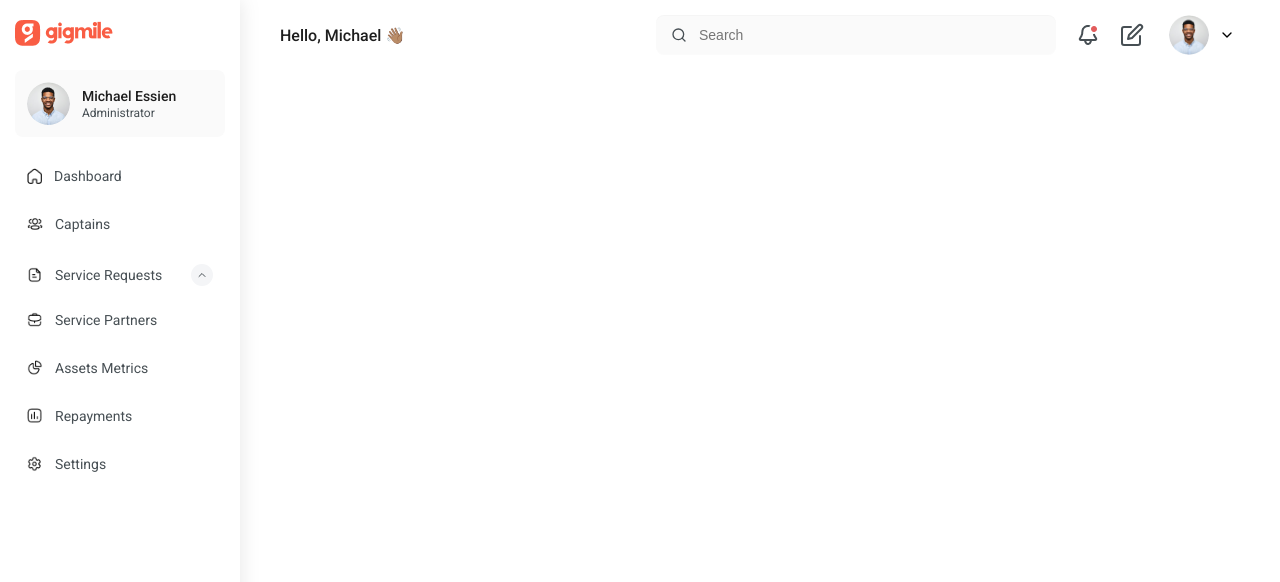
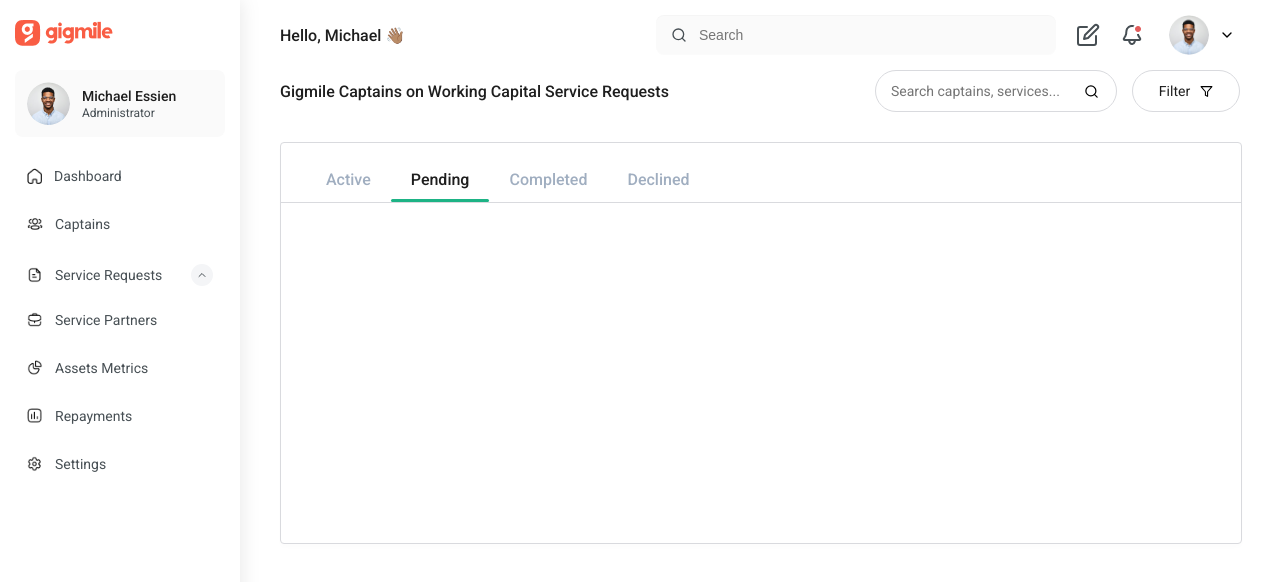
Before and after one commit to Ahumareze/gigmile, a React (Create React App) app: page / in a window 1280 px wide. Shown: the top 582 px of the page. Built offline with nearby package versions, Linux system fonts and the light colour scheme.

Commit message:
created captain's table component

```diff
--- /dev/null
+++ b/src/components/captainsTable/CaptainsTable.jsx
@@ -0,0 +1,65 @@
+import React from 'react';
+
+//styles
+import classes from './captainsTable.module.css';
+
+//icons
+import { FiSearch, FiFilter } from 'react-icons/fi';
+
+const TableItem = ({name, selected}) => {
+    let item = (
+        <div className={classes.headerItem}>
+            <div className={classes.mainHeaderItem}>
+                <p>{name}</p>
+            </div>
+            <div className={classes.headerItemLine2} />
+        </div>
+    )
+    if(selected === name){
+        item = (
+            <div className={classes.headerItem}>
+                <div className={classes.mainHeaderItem}>
+                    <p className={classes.activeText}>{name}</p>
+                </div>
+                <div className={classes.headerItemLine} />
+            </div>
+        )
+    }
+    return(
+        <>
+            {item}
+        </>
+    )
+}
+
+function CaptainsTable(props) {
+
+    return (
+        <div className={classes.container}>
+            <div className={classes.top}>
+                <p className={classes.title}>Gigmile Captains on Working Capital Service Requests</p>
+                <div className={classes.filterSearch}>
+                    <div className={classes.searchBar}>
+                        <input placeholder='Search captains, services...' />
+                        <div className={classes.searchBarIcon}> <FiSearch /> </div>
+                    </div>
+                    <div className={classes.filter}>
+                        <p>Filter</p>
+                        <FiFilter size={13} />
+                    </div>
+                </div>
+            </div>
+
+            <div className={classes.table}>
+                <div className={classes.tableHeader}>
+                    <TableItem name={'Active'} />
+                    <TableItem name={'Pending'} selected={'Pending'} />
+                    <TableItem name={'Completed'} />
+                    <TableItem name={'Declined'} />
+                </div>
+            </div>
+        </div>
+    );
+}
+
+export default CaptainsTable;
--- /dev/null
+++ b/src/components/captainsTable/captainsTable.module.css
@@ -0,0 +1,139 @@
+.container{
+    height: 50vh;
+    width: 100%;
+    /* border: 1px solid #000; */
+}
+.top{
+    height: fit-content;
+    width: 100%;
+    display: grid;
+    grid-template-columns: 1fr 370px;
+    align-items: center;
+}
+.top .title{
+    font-family: 'Roboto', sans-serif;
+    font-weight: 500;
+    font-size: 16px;
+    color: #1E1E1E;
+    margin: 0;
+}
+.filterSearch{
+    width: 100%;
+    display: flex;
+    flex-direction: row;
+    gap: 15px;
+    align-items: center;
+    justify-content: flex-end;
+}
+.searchBar{
+    height: 40px;
+    width: 240px;
+    border: 1px solid #D9DADE;
+    border-radius: 23px;
+    display: grid;
+    grid-template-columns: 1fr 50px;
+    background-color: #fff;
+}
+.searchBar input{
+    font-family: 'Roboto', sans-serif;
+    font-weight: 400;
+    font-size: 14px;
+    color: #A0AEC0;
+    background-color: transparent;
+    border: none;
+    width: 100%;
+    height: 100%;
+    box-sizing: border-box;
+    padding-left: 15px;
+}
+.searchBar input:focus{
+    outline: none;
+}
+.searchBarIcon{
+    height: 100%;
+    width: 100%;
+    display: grid;
+    align-items: center;
+    justify-content: center;
+    font-size: 15px;
+}
+.filter{
+    height: 40px;
+    width: 106px;
+    border: 1px solid #D9DADE;
+    border-radius: 23px;
+    display: grid;
+    background-color: #fff;
+    display: flex;
+    flex-direction: row;
+    gap: 10px;
+    align-items: center;
+    justify-content: center;
+    cursor: pointer;
+}
+.filter p{
+    font-family: 'Roboto', sans-serif;
+    font-weight: 400;
+    font-size: 14px;
+    color: #1E1E1E;
+    margin: 0;
+}
+.filter:hover{
+    background-color: #fafafa;
+}
+.table{
+    height: 400px;
+    width: 100%;
+    margin-top: 30px;
+    border: 0.5px solid #D9DADE;
+    box-shadow: 0px 3.5px 4.5px rgba(0, 0, 0, 0.01);
+    border-radius: 4px;
+    background-color: #fff;
+}
+.tableHeader{
+    height: 60px;
+    width: 100%;
+    border-bottom: 1px solid #D9DADE;
+    padding: 0 25px;
+    box-sizing: border-box;
+    display: flex;
+    flex-direction: row;
+}
+.headerItem{
+    height: 100%;
+    width: fit-content;
+    display: grid;
+    grid-template-rows: 1fr 3px;
+    cursor: pointer;
+    color: #A0AEC0;
+}
+.headerItem:hover{
+    color: #1E1E1E;
+}
+.mainHeaderItem{
+    height: 100%;
+    width: 100%;
+    padding: 0 20px;
+    box-sizing: border-box;
+    display: grid;
+    align-items: flex-end;
+    padding-bottom: 10px;
+}
+.mainHeaderItem p{
+    margin: 0;
+    font-family: 'Roboto', sans-serif;
+    font-weight: 500;
+    font-size: 16px;
+}
+.headerItemLine, .headerItemLine2{
+    height: 3px;
+    width: 100%;
+    background-color: #1DB385;
+    border-radius: 2px;
+}
+.headerItemLine2{
+    background-color: transparent;
+}
+.activeText{
+    color: #1E1E1E;
+}
--- a/src/components/header/Header.jsx
+++ b/src/components/header/Header.jsx
@@ -30,8 +30,8 @@ function Header(props) {
             <p className={classes.welcome}>Hello, Michael 👋🏽</p>
             <div className={classes.header_rightItems}>
                 {search}
+                <FiEdit color='#474F54' className={classes.headerIcon} />
                 <img src={Bell} alt='Bell' className={classes.headerIcon} />
-                <FiEdit color='#474F54' className={classes.headerIcon} />
                 {accountDropDown}
             </div>
         </div>
--- a/src/components/index.js
+++ b/src/components/index.js
@@ -1,7 +1,9 @@
 import Sidebar from "./sidebar/Sidebar";
 import Header from "./header/Header";
+import CaptainsTable from "./captainsTable/CaptainsTable";
 
 export {
     Sidebar,
-    Header
+    Header,
+    CaptainsTable
 }
--- a/src/pages/dashboard/Dashboard.jsx
+++ b/src/pages/dashboard/Dashboard.jsx
@@ -7,14 +7,14 @@ import classes from './dashboard.module.css';
 import { Navigation } from '../../containers';
 
 //components
-import { Header } from '../../components';
+import { CaptainsTable, Header } from '../../components';
 
 function Dashboard() {
     return (
         <Navigation>
             <Header />
             <section>
-
+                <CaptainsTable />
             </section>
         </Navigation>
     );
```
